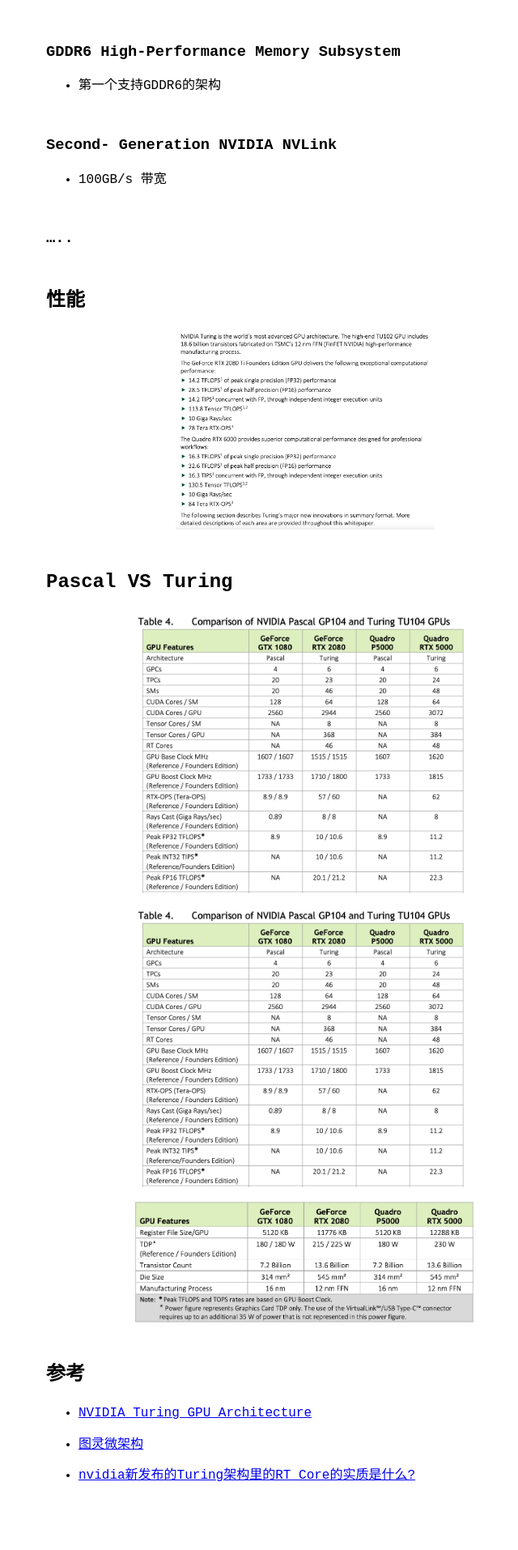
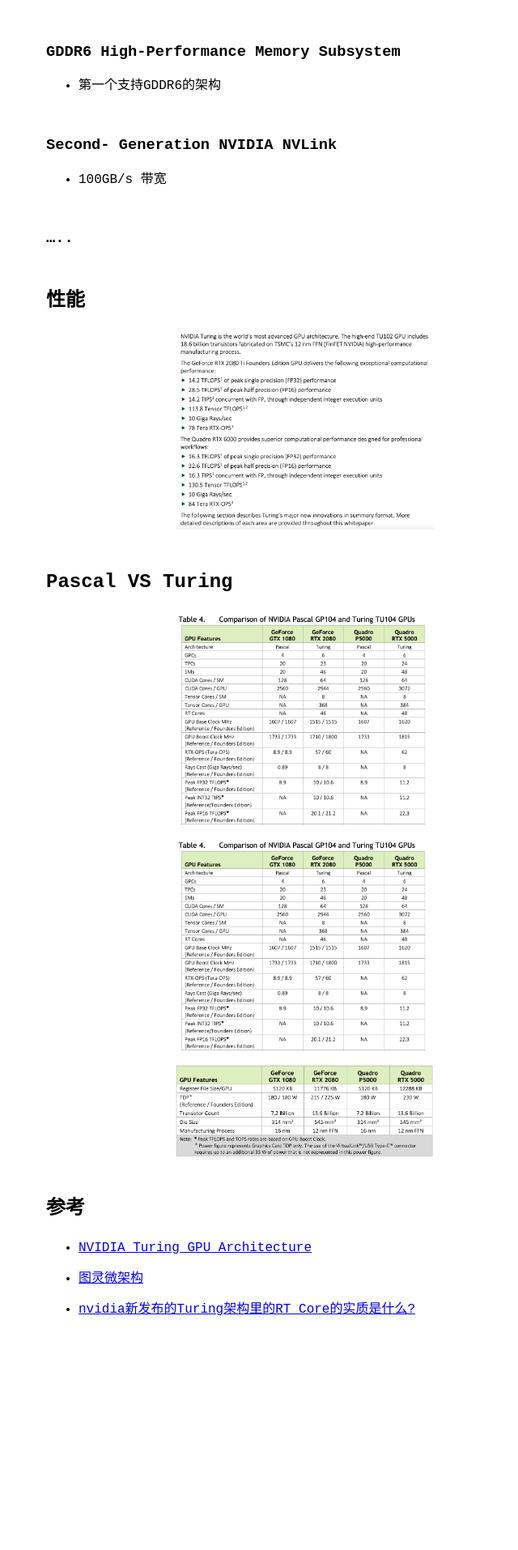
Before and after one commit to Daydream0929/daydream0929.github.io, a Jekyll site: the page built from _posts/2024-01-26-nvidia-turing.md, in a window 1280 px wide. Shown: the part 891-2805 px from the top of the page at 81% size, without its empty margins (263-903 px from the left). Built offline with Jekyll 4.4.1, drawn with Linux system fonts in a browser that asks for light colours; our own code applies the rules of GitHub Pages for plain Markdown files; after the commit the page ends 2600 px from its top, so only the background shows below that.

Commit message:
update posts

```diff
--- a/_posts/2024-01-26-nvidia-turing.md
+++ b/_posts/2024-01-26-nvidia-turing.md
@@ -29,16 +29,15 @@
 ### .....
 
 ## 性能
-<img src="https://raw.githubusercontent.com/Daydream0929/daydream0929.github.io/master/_screenshots/image-20240128003001206.png" width="50%" height=auto/>
+<img src="https://raw.githubusercontent.com/Daydream0929/daydream0929.github.io/master/_screenshots/image-20240128003001206.png" width="50%" height=auto class="center"/>
 
 ## Pascal VS Turing
 
-<img src="https://raw.githubusercontent.com/Daydream0929/daydream0929.github.io/master/_screenshots/image-20240128002634916.png"/>
+<img src="https://raw.githubusercontent.com/Daydream0929/daydream0929.github.io/master/_screenshots/image-20240128002634916.png" width="50%" height=auto class="center"/>
 
-<img src="https://raw.githubusercontent.com/Daydream0929/daydream0929.github.io/master/_screenshots/image-20240128002634916.png"/>
+<img src="https://raw.githubusercontent.com/Daydream0929/daydream0929.github.io/master/_screenshots/image-20240128002634916.png" width="50%" height=auto class="center"/>
 
-<img src="https://raw.githubusercontent.com/Daydream0929/daydream0929.github.io/master/_screenshots/image-20240128002737478.png"/>
-
+<img src="https://raw.githubusercontent.com/Daydream0929/daydream0929.github.io/master/_screenshots/image-20240128002737478.png" width="50%" height=auto class="center"/>
 
 ## 参考
 
```
